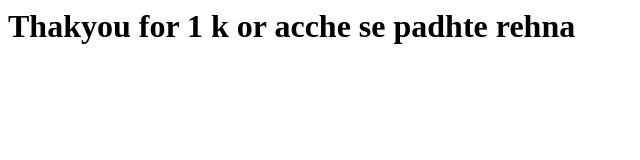
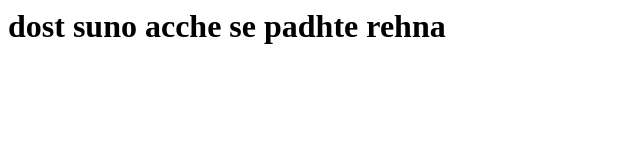
Before and after one commit to aks385/dummy, a plain HTML site: page index.html in a window 1280 px wide. Shown: the whole page, without its empty margins (0-640 px from the left). Drawn offline with Linux system fonts and the light colour scheme.

Commit message:
3 commits merged

```diff
--- a/index.html
+++ b/index.html
@@ -2,5 +2,5 @@
 	<title>Hello Sir</title>
 </head>
 	<body>
-		<h1>Thakyou for 1 k or acche se padhte rehna</h1>
+		<h1>dost suno acche se padhte rehna</h1>
 	</body>
```
Also changed, not shown: change.js (added), dost.js (added).
